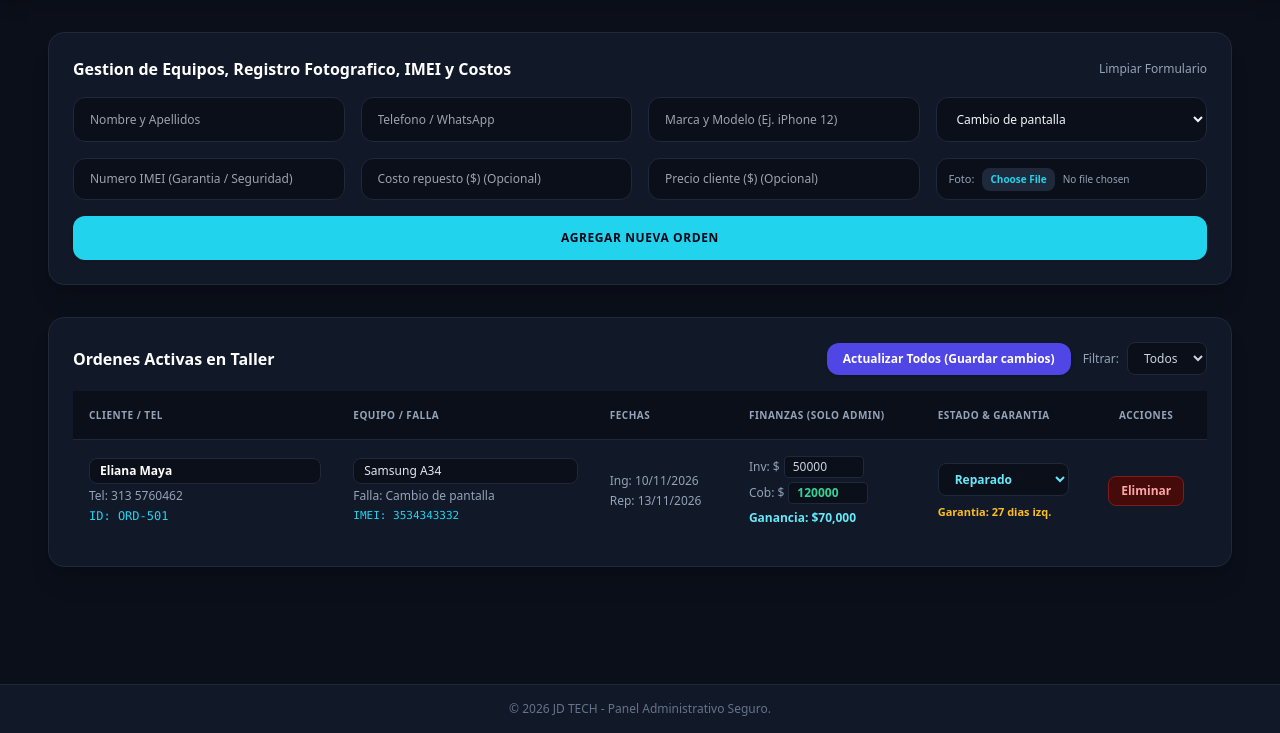
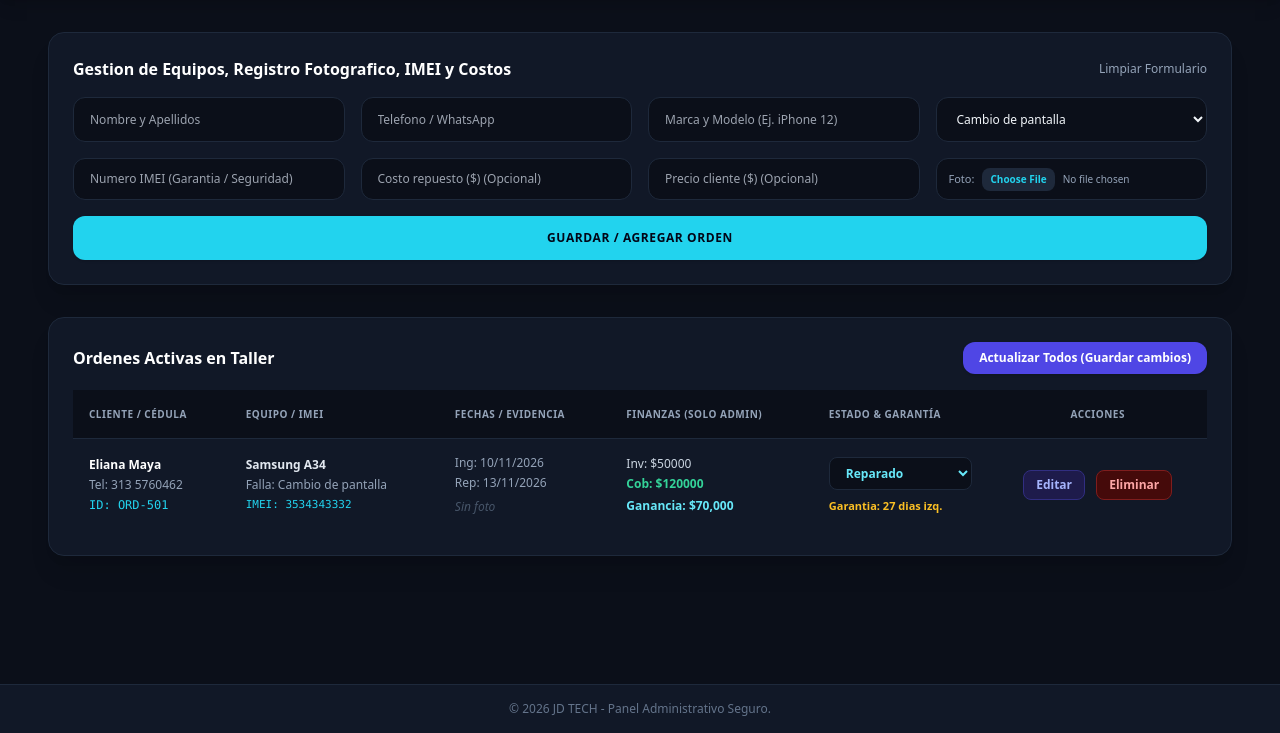
Before and after one commit to juandavidnaranjomaya-ship-it/jd_tech_taller, a Flask app: page /admin in a window 1280 px wide. Shown: the part 67-800 px from the top of the page. Run offline with Flask 3, Linux system fonts and the light colour scheme; the visitor is signed in with stand-in values (Sample User, id 1); some libraries are stand-ins or nearby versions.

Commit message:
Update admin.html

```diff
--- a/templates/admin.html
+++ b/templates/admin.html
@@ -5,10 +5,36 @@
     <meta name="viewport" content="width=device-width, initial-scale=1.0">
     <title>JD TECH - Panel Administrador</title>
     <script src="https://cdn.tailwindcss.com"></script>
+    <script>
+        function cargarParaEditar(id, cliente, telefono, equipo, imei, problema, costo_rep, costo_total) {
+            document.getElementById('input_orden_id').value = id;
+            document.getElementById('input_cliente').value = cliente;
+            document.getElementById('input_telefono').value = telefono;
+            document.getElementById('input_equipo').value = equipo;
+            document.getElementById('input_imei').value = imei;
+            document.getElementById('input_costo_rep').value = costo_rep;
+            document.getElementById('input_costo_total').value = costo_total;
+
+            const selectProblema = document.getElementById('select_problema_admin');
+            let encontrado = false;
+            for (let i = 0; i < selectProblema.options.length; i++) {
+                if (selectProblema.options[i].value === problema) {
+                    selectProblema.selectedIndex = i;
+                    encontrado = true;
+                    break;
+                }
+            }
+            window.scrollTo({ top: 0, behavior: 'smooth' });
+        }
+
+        function limpiarFormularioAdmin() {
+            document.getElementById('input_orden_id').value = '';
+            document.getElementById('form_gestion').reset();
+        }
+    </script>
 </head>
 <body class="bg-[#0b0f19] text-slate-100 min-h-screen flex flex-col justify-between font-sans">
 
-    <!-- Barra Superior Administrador -->
     <header class="bg-[#111827] border-b border-slate-800 py-4 px-8 shadow-lg flex justify-between items-center">
         <div class="flex items-center space-x-3">
             <h1 class="text-xl font-bold text-white tracking-wider">JD TECH</h1>
@@ -33,31 +59,34 @@
             {% endif %}
         {% endwith %}
 
-        <!-- Formulario Superior: Gestión de Equipos, Registro Fotográfico, IMEI y Costos -->
+        <!-- Formulario Superior de Gestión y Autorrelleno para Edición -->
         <div class="bg-[#111827] border border-slate-800 p-6 rounded-2xl shadow-xl space-y-4">
             <div class="flex justify-between items-center">
                 <h2 class="text-base font-bold text-white">Gestion de Equipos, Registro Fotografico, IMEI y Costos</h2>
-                <span class="text-xs text-slate-400 hover:text-white cursor-pointer">Limpiar Formulario</span>
+                <span onclick="limpiarFormularioAdmin()" class="text-xs text-slate-400 hover:text-white cursor-pointer">Limpiar Formulario</span>
             </div>
 
-            <form action="/crear-orden" method="POST" enctype="multipart/form-data" class="space-y-4">
+            <form id="form_gestion" action="/crear-orden" method="POST" enctype="multipart/form-data" class="space-y-4">
+                <input type="hidden" name="orden_id" id="input_orden_id">
+
                 <div class="grid grid-cols-1 md:grid-cols-4 gap-4">
-                    <input type="text" name="cliente" required placeholder="Nombre y Apellidos" class="px-4 py-3 bg-[#0b0f19] border border-slate-800 rounded-xl text-xs text-slate-100 focus:border-cyan-500 focus:outline-none">
-                    <input type="text" name="telefono" required placeholder="Telefono / WhatsApp" class="px-4 py-3 bg-[#0b0f19] border border-slate-800 rounded-xl text-xs text-slate-100 focus:border-cyan-500 focus:outline-none">
-                    <input type="text" name="equipo" required placeholder="Marca y Modelo (Ej. iPhone 12)" class="px-4 py-3 bg-[#0b0f19] border border-slate-800 rounded-xl text-xs text-slate-100 focus:border-cyan-500 focus:outline-none">
-                    <select name="problema" class="px-4 py-3 bg-[#0b0f19] border border-slate-800 rounded-xl text-xs text-slate-100 focus:border-cyan-500 focus:outline-none">
+                    <input type="text" id="input_cliente" name="cliente" required placeholder="Nombre y Apellidos" class="px-4 py-3 bg-[#0b0f19] border border-slate-800 rounded-xl text-xs text-slate-100 focus:border-cyan-500 focus:outline-none">
+                    <input type="text" id="input_telefono" name="telefono" required placeholder="Telefono / WhatsApp" class="px-4 py-3 bg-[#0b0f19] border border-slate-800 rounded-xl text-xs text-slate-100 focus:border-cyan-500 focus:outline-none">
+                    <input type="text" id="input_equipo" name="equipo" required placeholder="Marca y Modelo (Ej. iPhone 12)" class="px-4 py-3 bg-[#0b0f19] border border-slate-800 rounded-xl text-xs text-slate-100 focus:border-cyan-500 focus:outline-none">
+                    <select id="select_problema_admin" name="problema" class="px-4 py-3 bg-[#0b0f19] border border-slate-800 rounded-xl text-xs text-slate-100 focus:border-cyan-500 focus:outline-none">
                         <option value="Cambio de pantalla">Cambio de pantalla</option>
                         <option value="Pin de carga">Pin de carga</option>
                         <option value="Cambio de bateria">Cambio de bateria</option>
                         <option value="Dano por agua">Dano por agua</option>
+                        <option value="Diagnostico general">Diagnostico general</option>
                         <option value="Otro motivo">Otro motivo</option>
                     </select>
                 </div>
 
                 <div class="grid grid-cols-1 md:grid-cols-4 gap-4">
-                    <input type="text" name="imei" placeholder="Numero IMEI (Garantia / Seguridad)" class="px-4 py-3 bg-[#0b0f19] border border-slate-800 rounded-xl text-xs text-slate-100 focus:border-cyan-500 focus:outline-none">
-                    <input type="text" name="costo_rep" placeholder="Costo repuesto ($) (Opcional)" class="px-4 py-3 bg-[#0b0f19] border border-slate-800 rounded-xl text-xs text-slate-100 focus:border-cyan-500 focus:outline-none">
-                    <input type="text" name="costo_total" placeholder="Precio cliente ($) (Opcional)" class="px-4 py-3 bg-[#0b0f19] border border-slate-800 rounded-xl text-xs text-slate-100 focus:border-cyan-500 focus:outline-none">
+                    <input type="text" id="input_imei" name="imei" placeholder="Numero IMEI (Garantia / Seguridad)" class="px-4 py-3 bg-[#0b0f19] border border-slate-800 rounded-xl text-xs text-slate-100 focus:border-cyan-500 focus:outline-none">
+                    <input type="text" id="input_costo_rep" name="costo_rep" placeholder="Costo repuesto ($) (Opcional)" class="px-4 py-3 bg-[#0b0f19] border border-slate-800 rounded-xl text-xs text-slate-100 focus:border-cyan-500 focus:outline-none">
+                    <input type="text" id="input_costo_total" name="costo_total" placeholder="Precio cliente ($) (Opcional)" class="px-4 py-3 bg-[#0b0f19] border border-slate-800 rounded-xl text-xs text-slate-100 focus:border-cyan-500 focus:outline-none">
 
                     <div class="bg-[#0b0f19] border border-slate-800 px-3 py-2 rounded-xl flex items-center space-x-2">
                         <span class="text-[11px] text-slate-400">Foto:</span>
@@ -66,12 +95,12 @@
                 </div>
 
                 <button type="submit" class="w-full py-3.5 bg-cyan-400 hover:bg-cyan-300 text-slate-950 font-bold rounded-xl shadow transition text-xs tracking-wider uppercase">
-                    Agregar Nueva Orden
+                    Guardar / Agregar Orden
                 </button>
             </form>
         </div>
 
-        <!-- Bloque Inferior: Órdenes Activas en Taller con Edición Masiva y Ganancias -->
+        <!-- Tabla de Órdenes Activas -->
         <form action="/actualizar-masivo" method="POST" class="bg-[#111827] border border-slate-800 p-6 rounded-2xl shadow-xl space-y-4">
             <div class="flex justify-between items-center">
                 <h3 class="text-base font-bold text-white">Ordenes Activas en Taller</h3>
@@ -79,12 +108,6 @@
                     <button type="submit" class="px-4 py-2 bg-indigo-600 hover:bg-indigo-500 text-white text-xs font-semibold rounded-xl shadow transition">
                         Actualizar Todos (Guardar cambios)
                     </button>
-                    <div class="flex items-center space-x-2 text-xs text-slate-400">
-                        <span>Filtrar:</span>
-                        <select class="bg-[#0b0f19] border border-slate-800 px-3 py-1.5 rounded-lg text-slate-300">
-                            <option>Todos</option>
-                        </select>
-                    </div>
                 </div>
             </div>
 
@@ -92,11 +115,11 @@
                 <table class="w-full text-left border-collapse text-xs">
                     <thead>
                         <tr class="bg-[#0b0f19] text-slate-400 uppercase text-[10px] tracking-wider border-b border-slate-800">
-                            <th class="p-4">CLIENTE / TEL</th>
-                            <th class="p-4">EQUIPO / FALLA</th>
-                            <th class="p-4">FECHAS</th>
+                            <th class="p-4">CLIENTE / CÉDULA</th>
+                            <th class="p-4">EQUIPO / IMEI</th>
+                            <th class="p-4">FECHAS / EVIDENCIA</th>
                             <th class="p-4">FINANZAS (SOLO ADMIN)</th>
-                            <th class="p-4">ESTADO & GARANTIA</th>
+                            <th class="p-4">ESTADO & GARANTÍA</th>
                             <th class="p-4 text-center">ACCIONES</th>
                         </tr>
                     </thead>
@@ -104,31 +127,30 @@
                         {% for o in ordenes %}
                         <tr class="hover:bg-slate-800/30">
                             <td class="p-4 space-y-1">
-                                <input type="text" name="cliente_{{ o.id }}" value="{{ o.cliente }}" class="bg-[#0b0f19] border border-slate-800 px-2.5 py-1 rounded-lg text-xs text-white font-bold w-full">
+                                <div class="font-bold text-white">{{ o.cliente }}</div>
                                 <div class="text-slate-400">Tel: {{ o.telefono }}</div>
                                 <div class="text-cyan-400 font-mono">ID: {{ o.id }}</div>
                             </td>
                             <td class="p-4 space-y-1">
-                                <input type="text" name="equipo_{{ o.id }}" value="{{ o.equipo }}" class="bg-[#0b0f19] border border-slate-800 px-2.5 py-1 rounded-lg text-xs text-slate-200 w-full">
+                                <div class="font-semibold text-slate-200">{{ o.equipo }}</div>
                                 <div class="text-slate-400">Falla: {{ o.problema }}</div>
                                 <div class="text-cyan-400 font-mono text-[11px]">IMEI: {{ o.imei }}</div>
                             </td>
                             <td class="p-4 text-slate-400 space-y-1">
                                 <div>Ing: {{ o.fecha_ingreso }}</div>
                                 <div>Rep: {{ o.fecha_reparacion }}</div>
-                                {% if o.foto %}
-                                <div class="text-cyan-400 font-medium">Foto adjunta</div>
-                                {% endif %}
+                                <!-- Espacio fijo para foto presente o ausente -->
+                                <div class="pt-1">
+                                    {% if o.foto %}
+                                    <span class="text-cyan-400 font-medium">Foto adjunta</span>
+                                    {% else %}
+                                    <span class="text-slate-600 italic">Sin foto</span>
+                                    {% endif %}
+                                </div>
                             </td>
                             <td class="p-4 space-y-1">
-                                <div class="flex items-center space-x-1">
-                                    <span class="text-slate-400">Inv: $</span>
-                                    <input type="text" name="costo_rep_{{ o.id }}" value="{{ o.costo_rep }}" class="bg-[#0b0f19] border border-slate-800 px-2 py-0.5 rounded text-slate-300 w-20">
-                                </div>
-                                <div class="flex items-center space-x-1">
-                                    <span class="text-slate-400">Cob: $</span>
-                                    <input type="text" name="costo_total_{{ o.id }}" value="{{ o.costo_total }}" class="bg-[#0b0f19] border border-slate-800 px-2 py-0.5 rounded text-emerald-400 font-bold w-20">
-                                </div>
+                                <div class="text-slate-300">Inv: ${{ o.costo_rep }}</div>
+                                <div class="text-emerald-400 font-bold">Cob: ${{ o.costo_total }}</div>
                                 <div class="text-cyan-300 font-bold pt-0.5">
                                     Ganancia: ${{ "{:,}".format(o.ganancia) }}
                                 </div>
@@ -146,7 +168,10 @@
                                 </div>
                                 {% endif %}
                             </td>
-                            <td class="p-4 text-center">
+                            <td class="p-4 text-center space-x-2">
+                                <button type="button" onclick="cargarParaEditar('{{ o.id }}', '{{ o.cliente }}', '{{ o.telefono }}', '{{ o.equipo }}', '{{ o.imei }}', '{{ o.problema }}', '{{ o.costo_rep }}', '{{ o.costo_total }}')" class="px-3 py-1.5 bg-indigo-950 hover:bg-indigo-900 text-indigo-300 rounded-lg font-semibold border border-indigo-900 transition">
+                                    Editar
+                                </button>
                                 <button type="submit" formaction="/eliminar-orden/{{ o.id }}" class="px-3 py-1.5 bg-red-950 hover:bg-red-900 text-red-300 rounded-lg font-semibold border border-red-900 transition">
                                     Eliminar
                                 </button>
```
